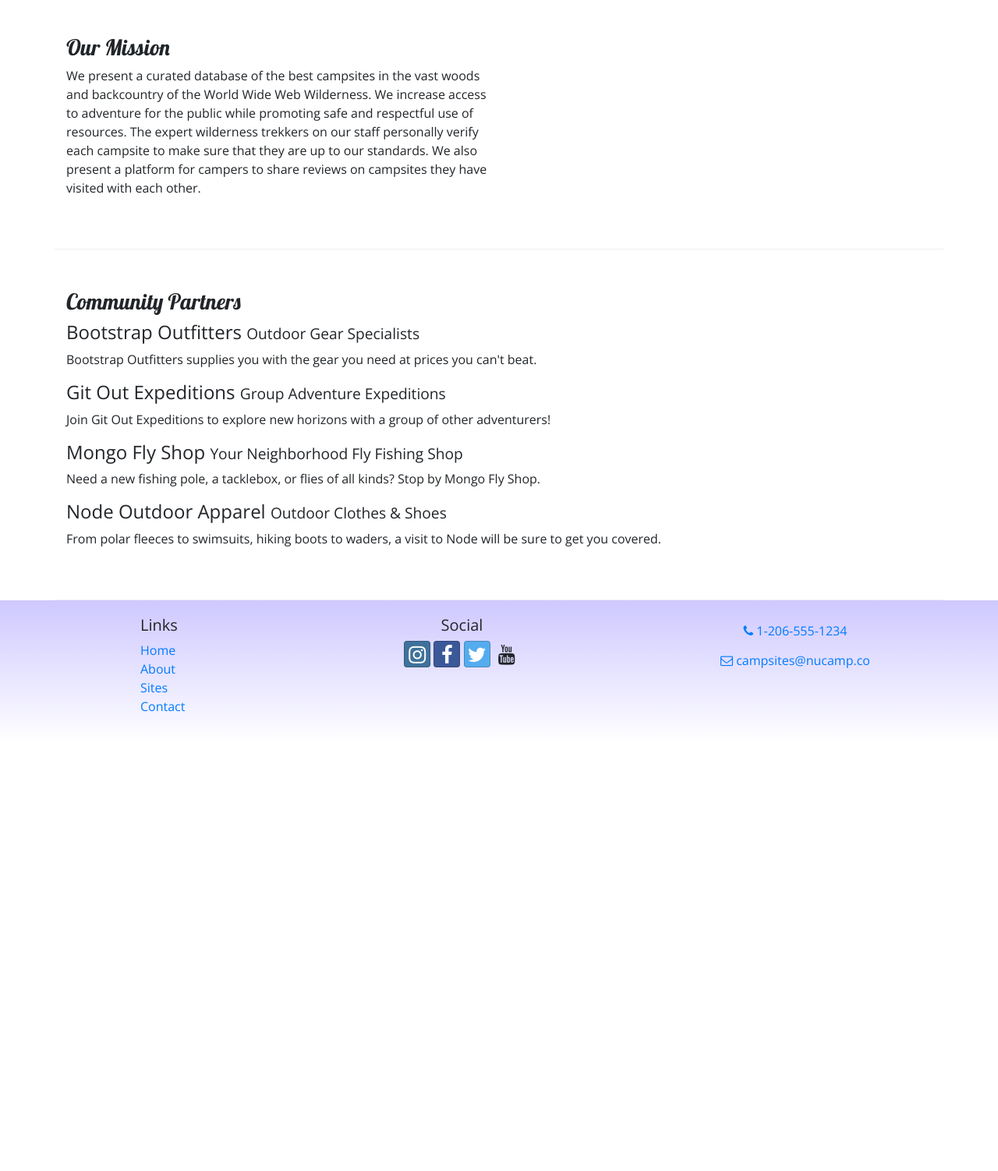
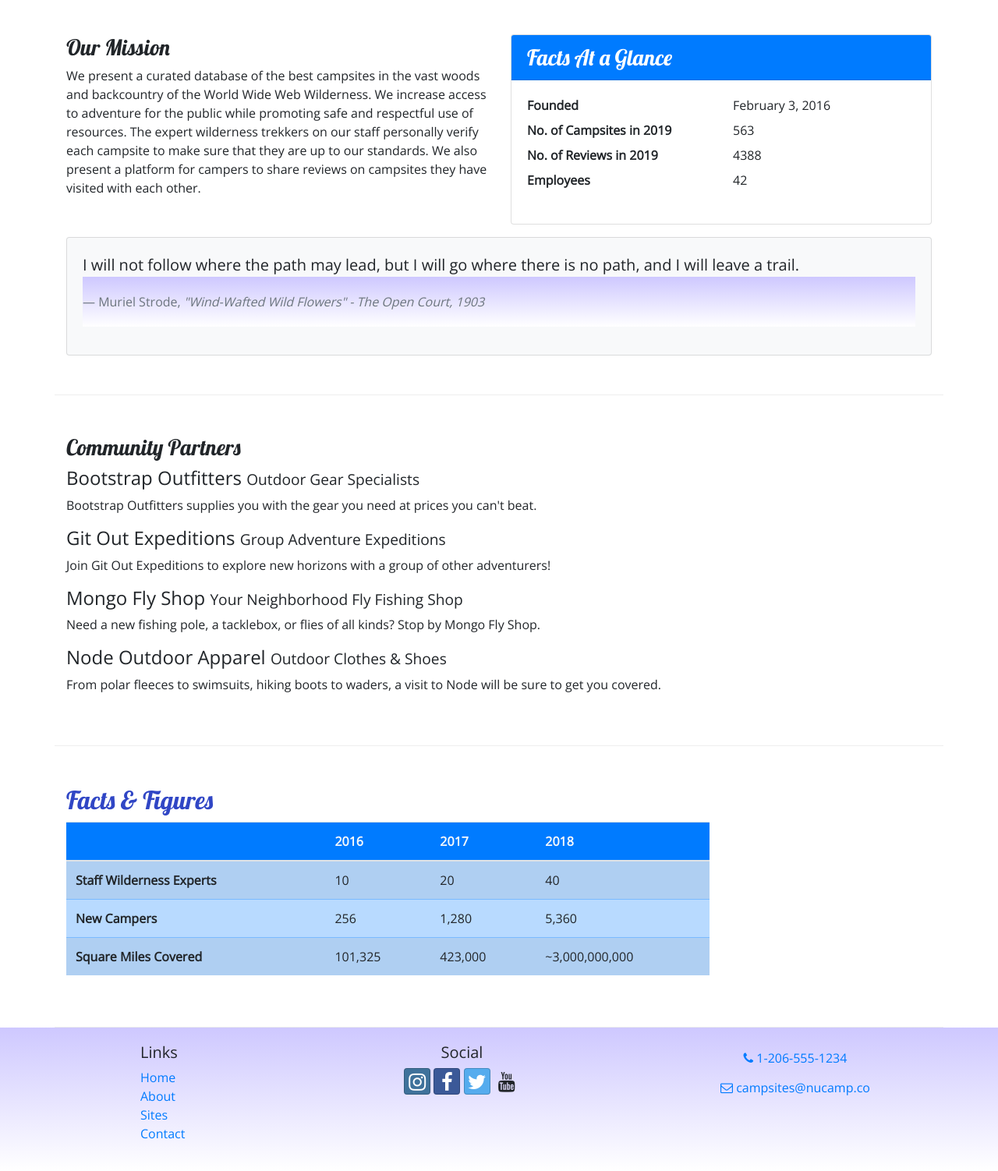
Before and after one commit to xoxoiindy/Bootstrap-Project, a website: page aboutus.html in a window 1280 px wide. Shown: the part 360-1862 px from the top of the page at 78% size. Before the commit the page ends 1314 px from the top, so only its background shows below. Drawn offline with nearby package versions, Linux system fonts and the light colour scheme.

Commit message:
Tables and Cards

```diff
--- a/aboutus.html
+++ b/aboutus.html
@@ -61,7 +61,36 @@
         <div class="row row-content">
             <div class="col-sm-6">
                 <h3>Our Mission</h3>
-                <p>We present a curated database of the best campsites in the vast woods and backcountry of the World Wide Web Wilderness. We increase access to adventure for the public while promoting safe and respectful use of resources. The expert wilderness trekkers on our staff personally verify each campsite to make sure that they are up to our standards. We also present a platform for campers to share reviews on campsites they have visited with each other.</p>
+                <p>We present a curated database of the best campsites in the vast woods and backcountry of the World Wide Web Wilderness. We increase access to adventure for the public while promoting safe and respectful use of resources. The expert wilderness trekkers on our staff personally verify each campsite to make sure that they are up to our standards. We also present a platform for campers to share reviews on campsites they have visited with  each other.</p>
+            </div>
+            <div class="col-sm-6">
+                <div class="card">
+                    <h3 class="card-header bg-primary text-white">Facts At a Glance</h3>
+                    <div class="card-body">
+                        <dl class="row">
+                            <dt class="col-6">Founded</dt>
+                            <dd class="col-6">February 3, 2016</dd>
+                            <dt class="col-6">No. of Campsites in 2019</dt>
+                            <dd class="col-6">563</dd>
+                            <dt class="col-6">No. of Reviews in 2019</dt>
+                            <dd class="col-6">4388</dd>
+                            <dt class="col-6">Employees</dt>
+                            <dd class="col-6">42</dd>
+                        </dl>
+                    </div>
+                </div>
+            </div>
+            <div class="col">
+                <div class="card bg-light mt-3">
+                    <blockquote class="blockquote card-body">
+                        <p class="mb-0">I will not follow where the path may lead, but I will go where there is no path, and I will leave a trail.</p>
+                        <footer class="blockquote-footer">Muriel Strode,
+                            <cite title="Source Title">"Wind-Wafted Wild Flowers" -
+                                The Open Court, 1903
+                            </cite>
+                        </footer>
+                    </blockquote>
+                </div>
             </div>
         </div>
 
@@ -78,9 +107,50 @@
                 <p class="d-none d-sm-block">From polar fleeces to swimsuits, hiking boots to waders, a visit to Node will be sure to get you covered.</p>
             </div>
         </div>
+
+        <div class="row row-content">
+            <div class="col-sm-9">
+                <h2>Facts &amp; Figures</h2>
+                <div class="table-responsive">
+                    <table class="table table-striped">
+                        <thead>
+                            <tr class="bg-primary text-light">
+                                <th></th>
+                                <th>2016</th>
+                                <th>2017</th>
+                                <th>2018</th>
+                            </tr>
+                        </thead>
+                        <tbody class="table-primary">
+                            <tr>
+                                <th>Staff Wilderness Experts</th>
+                                <td>10</td>
+                                <td>20</td>
+                                <td>40</td>
+                            </tr>
+                            <tr>
+                                <th>New Campers</th>
+                                <td>256</td>
+                                <td>1,280</td>
+                                <td>5,360</td>
+                            </tr>
+                            <tr>
+                                <th>Square Miles Covered</th>
+                                <td>101,325</td>
+                                <td>423,000</td>
+                                <td>~3,000,000,000</td>
+                            </tr>
+                        </tbody>
+                    </table>
+                </div>
+            </div>
+       </div>
     </div>
 
-    <footer>
+
+
+
+    <footer class="site-footer">
         <div class="container">
             <div class="row">
                 <div class="col-4 col-sm-2 offset-1">
--- a/css/styles.css
+++ b/css/styles.css
@@ -26,12 +26,17 @@ footer {
     color: white;
 }
 
+.navbar {
+    background-color: #901cad;
+}
+
 .row-content {
     padding: 50px 0;
     border-bottom: 1px ridge;
     min-height: 200px;
 }
 
-.navbar {
-    background-color: #901cad;
+.site-footer {
+    background-image: linear-gradient(#cec8ff, white);
+    padding: 20px 0;
 }
```
Also changed, not shown: contactus.html (+1 -1 lines), index.html (+1 -1 lines).
